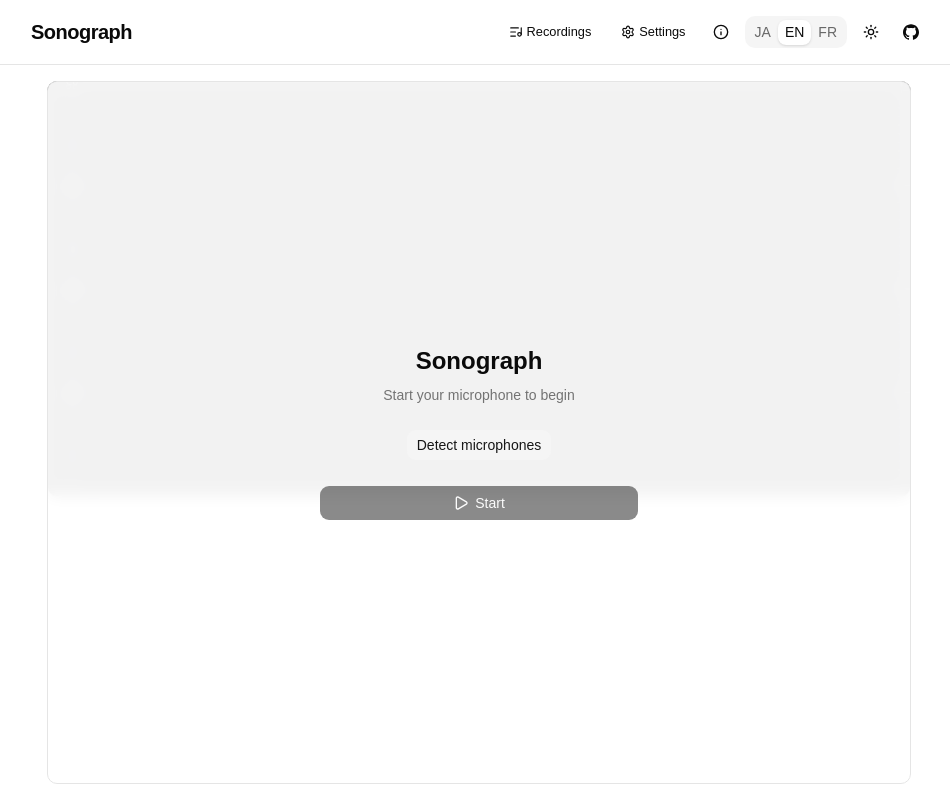
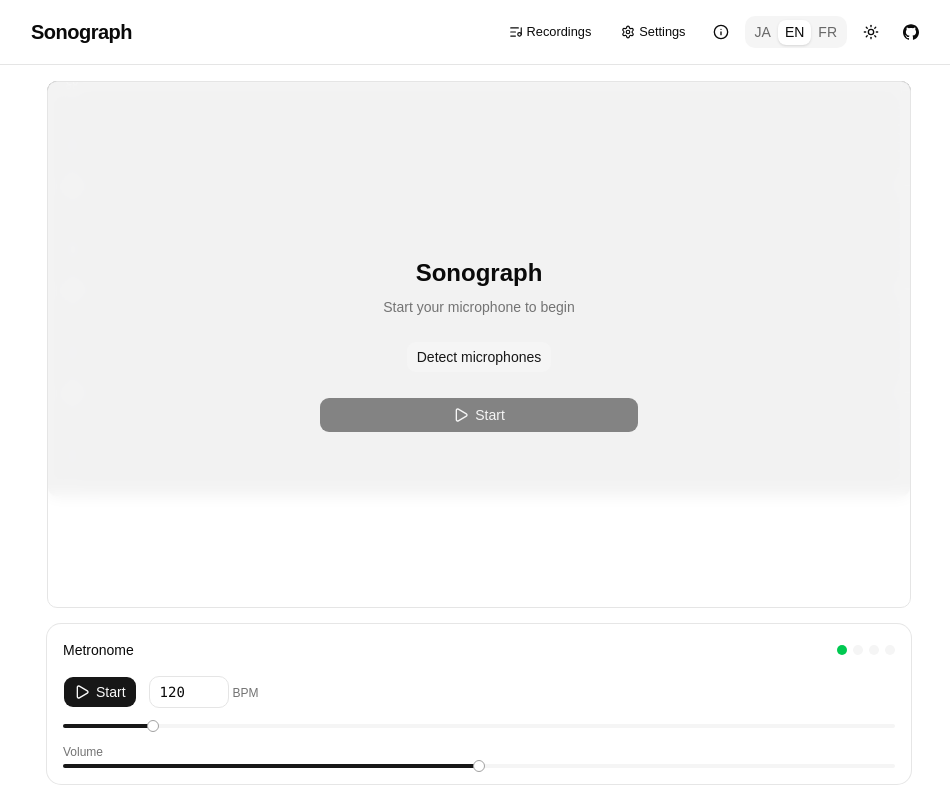
Before and after one commit to urabexon/Sonograph, a React (Vite) app: page / in a window 1280 px wide. Shown: the whole page, without its empty margins (161-1111 px from the left). Built offline with nearby package versions, Linux system fonts and the light colour scheme.

Commit message:
feat: mount metronome controls

```diff
--- a/src/App.tsx
+++ b/src/App.tsx
@@ -4,6 +4,7 @@ import { useTranslation } from "react-i18next";
 import { toast } from "sonner";
 import { ControlPanel } from "@/components/ControlPanel";
 import { Header } from "@/components/Header";
+import { MetronomeControls } from "@/components/MetronomeControls";
 import { PitchInfo } from "@/components/PitchInfo";
 import { RecordingList } from "@/components/RecordingList";
 import { SettingsDialog } from "@/components/SettingsDialog";
@@ -228,6 +229,7 @@ function App() {
               onDurationChange={handleDurationChange}
             />
           )}
+          <MetronomeControls />
         </main>
       </div>
       <Toaster position="bottom-center" />
```
